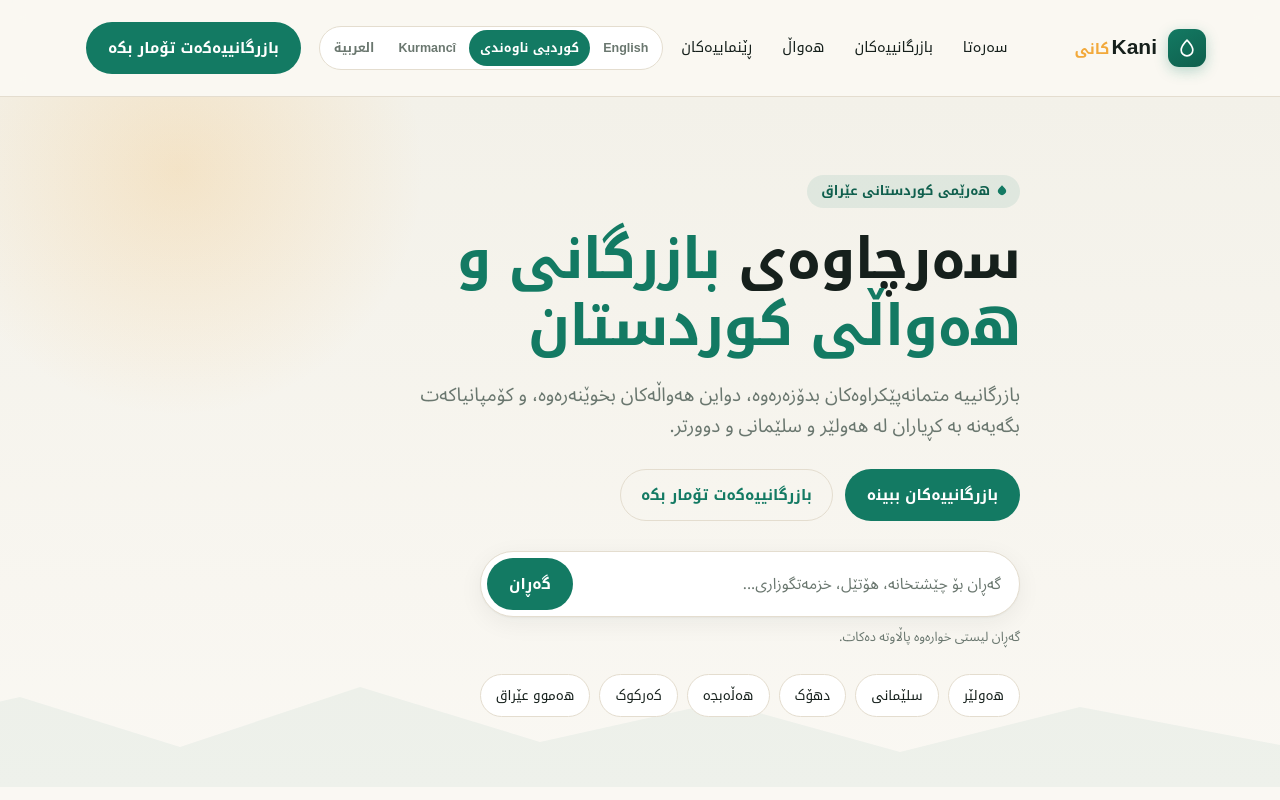
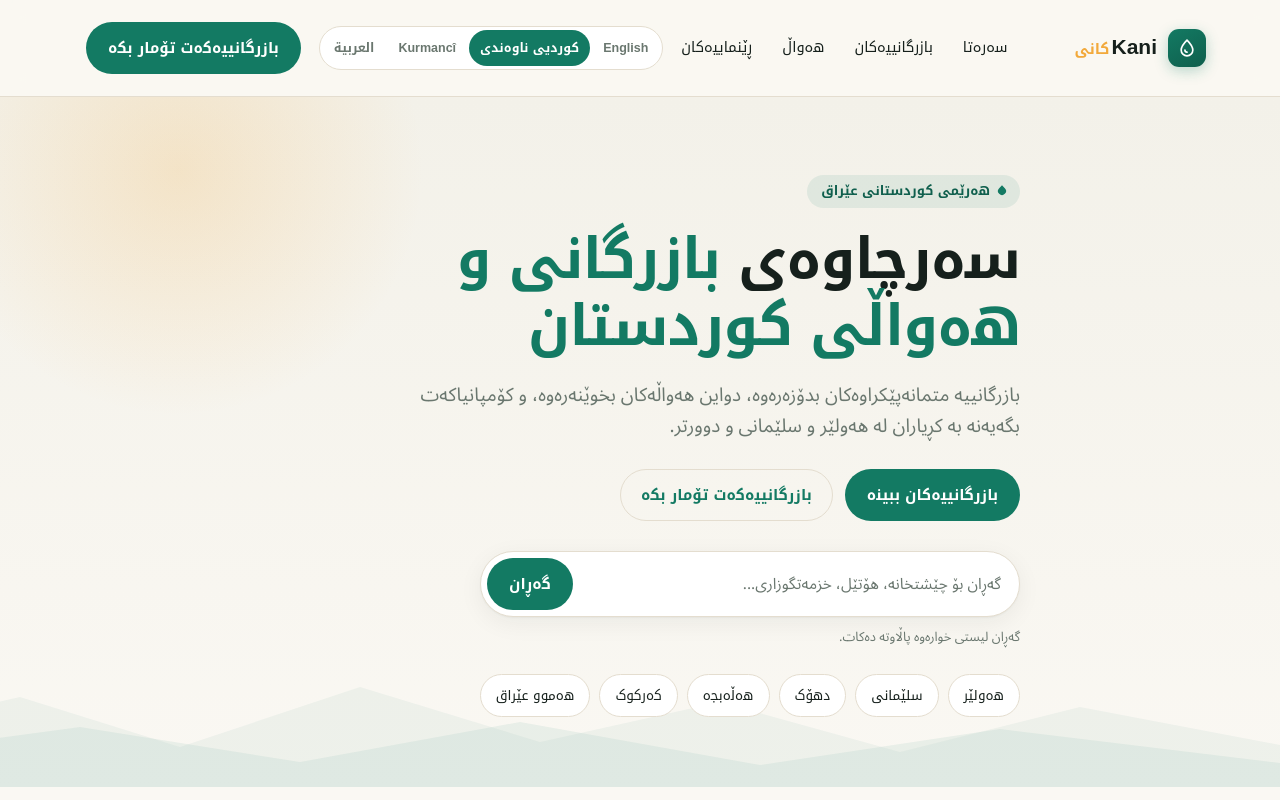
Before and after one commit to Siavashsed/kani, a plain HTML site: page index.html in a window 1280 px wide. Shown: the top 800 px of the page. Drawn offline with Linux system fonts and the light colour scheme; no server answers.

Commit message:
Index update [2026-10-30]

```diff
--- a/index.html
+++ b/index.html
@@ -226,7 +226,7 @@ img{max-width:100%;display:block}
   <div class="nav-inner">
     <a href="./" class="nav-logo" aria-label="Kani home">
       <span class="mark">
-        <svg width="20" height="20" viewBox="0 0 24 24" fill="none" stroke="#fff" stroke-width="2" stroke-linecap="round" stroke-linejoin="round"><path d="M12 2.5C12 2.5 5 9.5 5 14.5a7 7 0 0 0 14 0C19 9.5 12 2.5 12 2.5Z"/></svg>
+        <svg width="20" height="20" viewBox="0 0 24 24" fill="none" stroke="#fff" stroke-width="2" stroke-linecap="round" stroke-linejoin="round"><path d="M12 2.5C12 2.5 5 9.5 5 14.5a7 7 0 0 0 14 0C19 9.5 12 2.5 12 2.5Z"/><path d="M9.5 14.5a2.5 2.5 0 0 0 2.5 2.5"/></svg>
       </span>
       <span>Kani<span class="kani-ar">کانی</span></span>
     </a>
@@ -251,7 +251,7 @@ img{max-width:100%;display:block}
 </nav>
 <!-- ===== HERO ===== -->
 <header class="hero" id="top">
-  <svg class="hero-mtn" viewBox="0 0 1440 120" preserveAspectRatio="none" aria-hidden="true"><path d="M0 120 L0 70 L180 30 L340 80 L520 20 L700 75 L880 35 L1060 85 L1240 40 L1440 78 L1440 120 Z" fill="rgba(19,122,99,.10)"/></svg>
+  <svg class="hero-mtn" viewBox="0 0 1440 120" preserveAspectRatio="none" aria-hidden="true"><path d="M0 120 L0 70 L180 30 L340 80 L520 20 L700 75 L880 35 L1060 85 L1240 40 L1440 78 L1440 120 Z" fill="rgba(19,122,99,.10)"/><path d="M0 120 L0 92 L240 60 L460 95 L680 55 L920 98 L1160 62 L1440 96 L1440 120 Z" fill="rgba(19,122,99,.14)"/></svg>
   <div class="wrap hero-inner reveal">
     <span class="hero-eyebrow"><span class="drop"></span><span data-i18n="hero.eyebrow">Kurdistan Region of Iraq</span></span>
     <h1><span data-i18n="hero.h1a">The source for</span> <em data-i18n="hero.h1b">Kurdistan business and news</em></h1>
@@ -1017,7 +1017,7 @@ img{max-width:100%;display:block}
   }
   var artGrid = document.getElementById("art-grid");
   function artSoon(){
-    return '<div class="empty-state"><span class="ic"><svg width="24" height="24" viewBox="0 0 24 24" fill="none" stroke="var(--primary)" stroke-width="2" stroke-linecap="round" stroke-linejoin="round"><path d="M4 19.5A2.5 2.5 0 0 1 6.5 17H20"/></svg></span>'
+    return '<div class="empty-state"><span class="ic"><svg width="24" height="24" viewBox="0 0 24 24" fill="none" stroke="var(--primary)" stroke-width="2" stroke-linecap="round" stroke-linejoin="round"><path d="M4 19.5A2.5 2.5 0 0 1 6.5 17H20"/><path d="M6.5 2H20v20H6.5A2.5 2.5 0 0 1 4 19.5v-15A2.5 2.5 0 0 1 6.5 2Z"/></svg></span>'
       + '<h3>'+escapeHtml(t("art.soon"))+'</h3><p>'+escapeHtml(t("art.soondesc"))+'</p></div>';
   }
   function loadArticles(){
```
